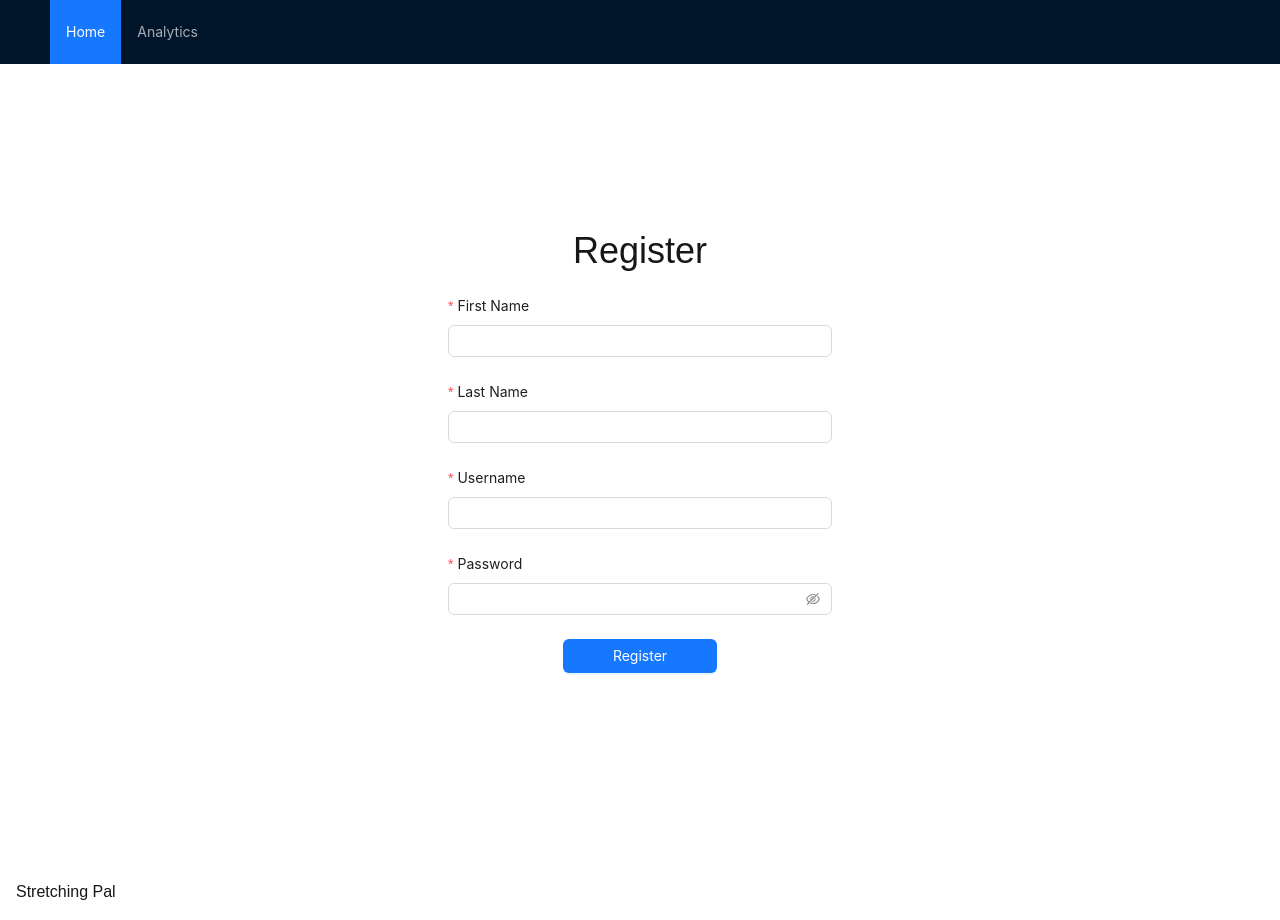
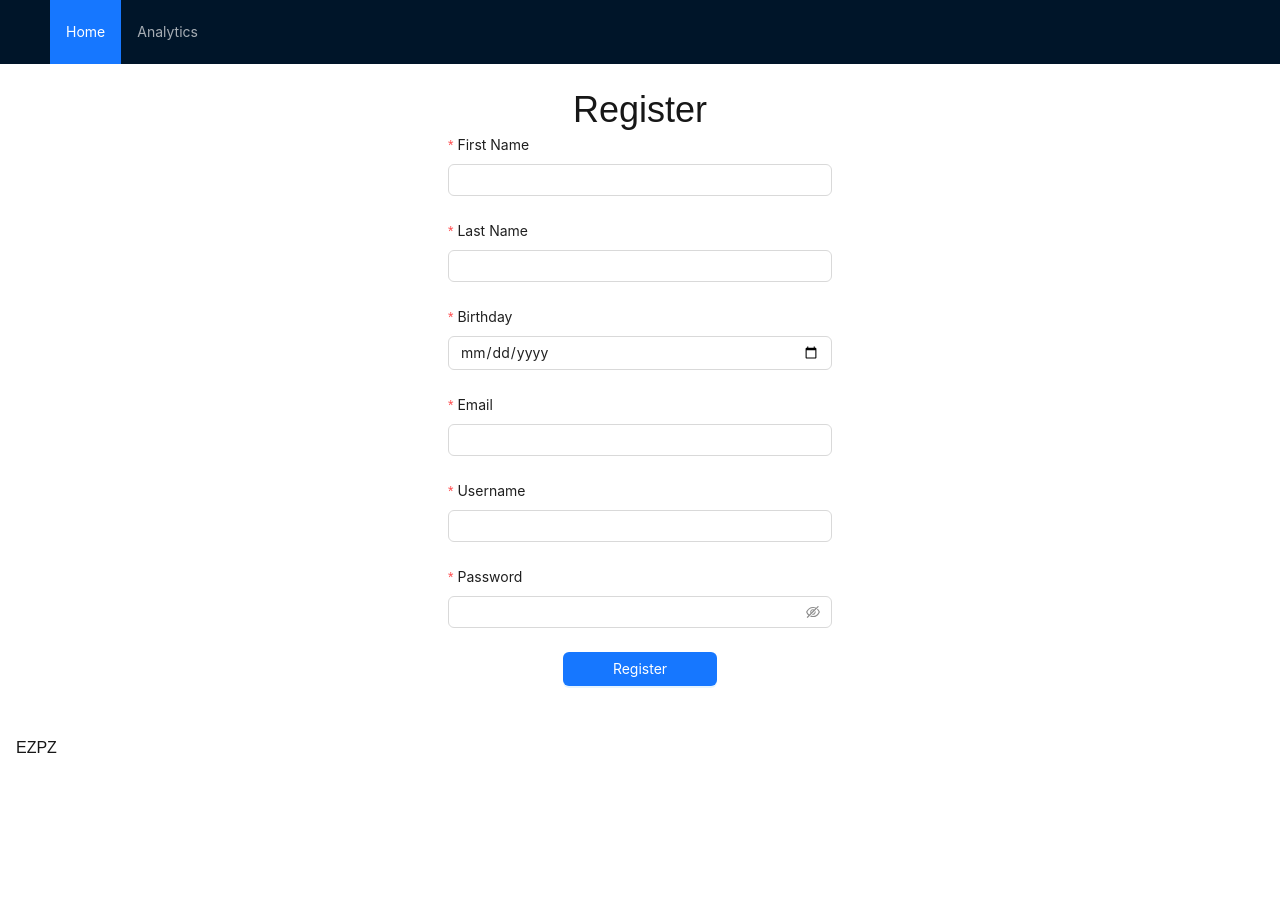
Before and after one commit to owenm-26/Doctor-Scheduler, a Next.js app in the folder client/: page /register-patient in a window 1280 px wide. After the commit the page ends 800 px from the top, so only its background shows below. Built offline with nearby package versions, Linux system fonts and the light colour scheme.

Commit message:
updated pages

```diff
--- a/client/components/Footer.tsx
+++ b/client/components/Footer.tsx
@@ -3,7 +3,7 @@ import React from "react";
 const Footer: React.FC = () => {
     return (
         <footer className="bg-gray-800 p-4 text-white">
-            <p>Stretching Pal</p>
+            <p>EZPZ</p>
         </footer>
     )
 }
--- a/client/package.json
+++ b/client/package.json
@@ -10,6 +10,7 @@
     "lint": "next lint"
   },
   "dependencies": {
+    "@prisma/client": "^5.20.0",
     "@tensorflow-models/pose-detection": "^2.1.3",
     "@tensorflow/tfjs": "^4.21.0",
     "antd": "^5.21.3",
--- a/client/src/app/(common)/login/page.tsx
+++ b/client/src/app/(common)/login/page.tsx
@@ -3,6 +3,7 @@
 import React from "react";
 import type { FormProps } from "antd";
 import { Button, Form, Input } from "antd";
+import type { NextApiRequest, NextApiResponse } from 'next'
 
 type FieldType = {
   username?: string;
@@ -20,7 +21,7 @@ const onFinishFailed: FormProps<FieldType>["onFinishFailed"] = (errorInfo) => {
 
 const Login: React.FC = () => {
   return (
-    <div className="h-screen flex flex-col">
+    <div className="h-full flex flex-col">
       <div
         className="flex-grow w-screen flex flex-col justify-center items-center gap-6
         "
--- a/client/src/app/(common)/register-onboard/page.tsx
+++ b/client/src/app/(common)/register-onboard/page.tsx
@@ -1,16 +1,17 @@
 const RegisterOnboard: React.FC = () => {
     return (
-        <div className="h-screen w-screen">
+        <div className="h-full w-screen">
             <div className="flex flex-col items-center justify-center h-full w-full gap-8">
-                <button className="border border-solid rounded-md p-4">
-                    Register Patient
+                <h2 className="text-4xl">Register</h2>
+                <button className="border-2 border-solid rounded-md p-4 w-full max-w-md">
+                    Are you a patient?
                 </button>
-                <button className="border border-solid rounded-md p-4">
-                    Register PT
+                <button className="border-2 border-solid rounded-md p-4 w-full max-w-md">
+                    Are you a PT?
                 </button>
             </div>
         </div>
     )
 }
 
-export default RegisterOnboard
+export default RegisterOnboard;
--- a/client/src/app/(common)/register-patient/page.tsx
+++ b/client/src/app/(common)/register-patient/page.tsx
@@ -7,13 +7,49 @@ import { Button, Form, Input } from "antd";
 type FieldType = {
   firstname?: string;
   lastname?: string;
+  email?: string;
   username?: string;
   password?: string;
-  remember?: string;
+  birthday?: string;
+  role?: string;
 };
 
-const onFinish: FormProps<FieldType>["onFinish"] = (values) => {
+const onFinish: FormProps<FieldType>["onFinish"] = async (values) => {
   console.log("Success:", values);
+
+  if (values.birthday) {
+    const birthday: Date = new Date(Date.parse(values.birthday));
+    return;
+  }
+
+  try {
+    const birthdayISO = values.birthday ? new Date(values.birthday).toISOString() : null;
+
+    const response = await fetch("/api/auth/signup", {
+      method: "POST",
+      headers: {
+        "Content-Type": "application/json",
+      },
+      body: JSON.stringify({
+        first_name: values.firstname,
+        last_name: values.lastname,
+        email: values.email,
+        password: values.password,
+        birthday: birthdayISO,
+        role: "TRAINER",
+      }),
+    });
+    const data = await response.json();
+    console.log(data);
+
+    if (response.ok) {
+      alert("Registered successfully!");
+    } else {
+      alert("Registration failed.");
+    }
+  } catch (error) {
+    console.error("An error occurred while registering:", error);
+  }
 };
 
 const onFinishFailed: FormProps<FieldType>["onFinishFailed"] = (errorInfo) => {
@@ -22,11 +58,8 @@ const onFinishFailed: FormProps<FieldType>["onFinishFailed"] = (errorInfo) => {
 
 const Register: React.FC = () => {
   return (
-    <div className="h-screen flex flex-col">
-      <div
-        className="flex-grow w-screen flex flex-col justify-center items-center gap-6
-        "
-      >
+    <div className="h-full flex flex-col">
+      <div className="flex-grow w-screen flex flex-col justify-center items-center gap-1">
         <h2 className="text-4xl">Register</h2>
         <>
           <Form
@@ -56,6 +89,26 @@ const Register: React.FC = () => {
               rules={[
                 { required: true, message: "Please input your username!" },
               ]}
+              className="w-full"
+            >
+              <Input className="w-full" />
+            </Form.Item>
+
+            <Form.Item<FieldType>
+              label="Birthday"
+              name="birthday"
+              rules={[
+                { required: true, message: "Please input your birthday!" },
+              ]}
+              className="w-full"
+            >
+              <Input className="w-full" type="date" />
+            </Form.Item>
+
+            <Form.Item<FieldType>
+              label="Email"
+              name="email"
+              rules={[{ required: true, message: "Please input your email!" }]}
               className="w-full"
             >
               <Input className="w-full" />
--- a/client/src/app/(patient)/home/page.tsx
+++ b/client/src/app/(patient)/home/page.tsx
@@ -7,7 +7,7 @@ const Home: React.FC = () => {
   const { Content } = Layout;
 
   return (
-    <Layout className="h-screen">
+    <Layout className="h-full">
       <Content
         style={{
           display: "flex",
--- a/client/src/app/layout.tsx
+++ b/client/src/app/layout.tsx
@@ -1,5 +1,5 @@
 import Footer from "../../components/Footer";
-import MainHeader from "../../components/MainNavbar";
+import MainNavbar from "../../components/MainNavbar";
 import "./globals.css";
 
 export default function RootLayout({
@@ -10,9 +10,17 @@ export default function RootLayout({
   return (
     <html>
       <body>
-        <MainHeader />
-        {children}
-        <Footer />
+        <div className="h-screen">
+          <header className="h-[10%]">
+            <MainNavbar />
+          </header>
+          <main className="h-[80%] overflow-hidden">
+            {children}
+          </main>
+          <footer className="h-[10%]">
+            <Footer />
+          </footer>
+        </div>
       </body>
     </html>
   );
```
Also changed, not shown: 2 other files (tests, documents, lock files or other folders).
